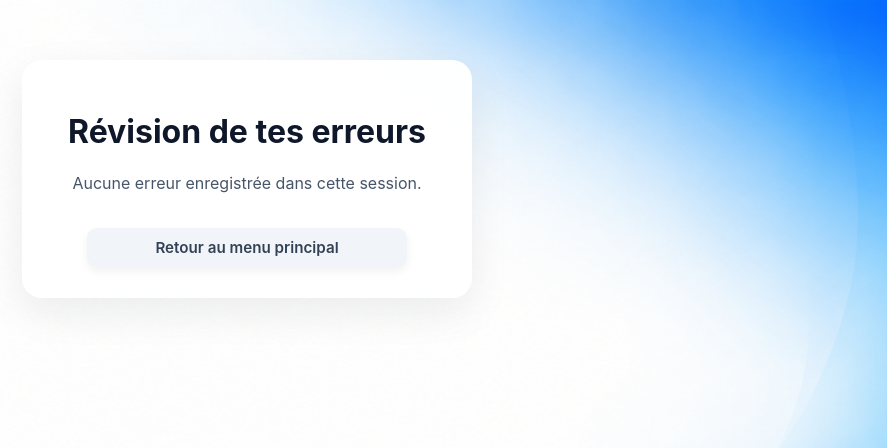
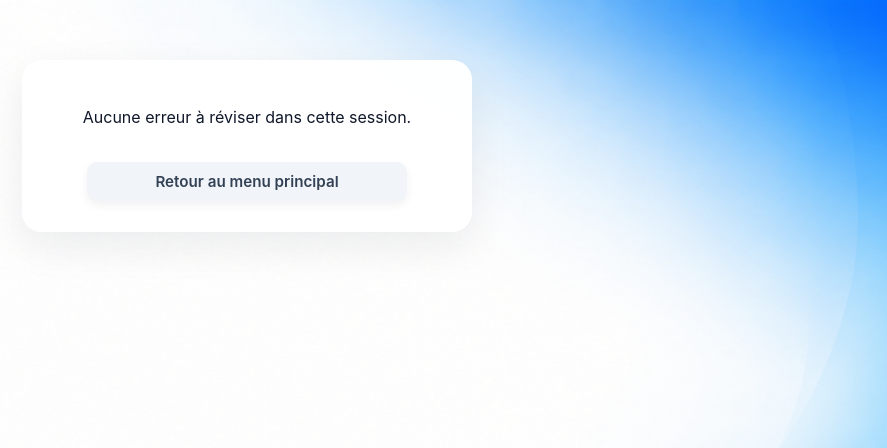
Before and after one commit to lemeilleurhackeur65645-cell/Hirondelleconjugaison, a Flask app: template templates/revision.html in a window 1280 px wide. Shown: the top 448 px of the page, without its empty margins (393-1280 px from the left). Run offline with Flask 3, Linux system fonts and the light colour scheme; the template is opened without the code that fills it, so the values that code supplies are empty.

Commit message:
Update revision.html

```diff
--- a/templates/revision.html
+++ b/templates/revision.html
@@ -2,55 +2,16 @@
 <html lang="fr">
 <head>
     <meta charset="UTF-8">
-    <title>Révision des erreurs</title>
+    <title>Révision</title>
     <link rel="stylesheet" href="/static/style.css">
 </head>
 <body>
 
 <button id="settings-gear" class="settings-gear" aria-expanded="false" aria-controls="settings-popup" aria-label="Paramètres">
   <svg viewBox="0 0 24 24" width="36" height="36" aria-hidden="true" xmlns="http://www.w3.org/2000/svg" role="img">
-    <path
-      d="M12 2.5
-         L13.2 2.5
-         L13.7 5
-         A7 7 0 0 1 16 6
-         L18 4.5
-         L19.5 6
-         L18 8
-         A7 7 0 0 1 19 10.3
-         L21.5 10.8
-         L21.5 13.2
-         L19 13.7
-         A7 7 0 0 1 18 16
-         L19.5 18
-         L18 19.5
-         L16 18
-         A7 7 0 0 1 13.7 19
-         L13.2 21.5
-         L10.8 21.5
-         L10.3 19
-         A7 7 0 0 1 8 18
-         L6 19.5
-         L4.5 18
-         L6 16
-         A7 7 0 0 1 5 13.7
-         L2.5 13.2
-         L2.5 10.8
-         L5 10.3
-         A7 7 0 0 1 6 8
-         L4.5 6
-         L6 4.5
-         L8 6
-         A7 7 0 0 1 10.3 5
-         L10.8 2.5
-         Z"
-      fill="none"
-      stroke="white"
-      stroke-width="1.5"
-      stroke-linejoin="round"
-      stroke-linecap="round"
-    />
-    <circle cx="12" cy="12" r="3" fill="none" stroke="white" stroke-width="1.5" />
+    <path d="M12 2.5 L13.2 2.5 L13.7 5 A7 7 0 0 1 16 6 L18 4.5 L19.5 6 L18 8 A7 7 0 0 1 19 10.3 L21.5 10.8 L21.5 13.2 L19 13.7 A7 7 0 0 1 18 16 L19.5 18 L18 19.5 L16 18 A7 7 0 0 1 13.7 19 L13.2 21.5 L10.8 21.5 L10.3 19 A7 7 0 0 1 8 18 L6 19.5 L4.5 18 L6 16 A7 7 0 0 1 5 13.7 L2.5 13.2 L2.5 10.8 L5 10.3 A7 7 0 0 1 6 8 L4.5 6 L6 4.5 L8 6 A7 7 0 0 1 10.3 5 L10.8 2.5 Z"
+      fill="none" stroke="white" stroke-width="1.5" stroke-linejoin="round" stroke-linecap="round"/>
+    <circle cx="12" cy="12" r="3" fill="none" stroke="white" stroke-width="1.5"/>
   </svg>
 </button>
 
@@ -75,37 +36,11 @@
   </div>
 </div>
 
-<div class="container bilan-container">
-
-    <h1>Révision de tes erreurs</h1>
-
-    {% if erreurs %}
-        <p class="intro">{{ erreurs|length }} erreur{% if erreurs|length > 1 %}s{% endif %} à retravailler.</p>
-
-        <div class="erreurs-block">
-            {% for e in erreurs %}
-                <div class="erreur-item">
-                    <span class="erreur-verbe">{{ e.verbe }}</span> —
-                    {{ e.mode }} — {{ e.temps }} — {{ e.personne }} — voix {{ e.voix }}<br>
-                    <span class="attendu">« {{ e.attendu }} »</span>
-                    <span class="fleche">→</span>
-                    <span class="donne">« {{ e.donne }} »</span>
-                </div>
-            {% endfor %}
-        </div>
-
-        <div class="bilan-actions">
-            <a href="/quiz?mode=revision" class="btn">Recommencer la révision</a>
-            <a href="/" class="back-button">Retour au menu principal</a>
-        </div>
-
-    {% else %}
-        <p class="intro">Aucune erreur enregistrée dans cette session.</p>
-        <div class="bilan-actions">
-            <a href="/" class="back-button">Retour au menu principal</a>
-        </div>
-    {% endif %}
-
+<div class="container">
+    <p>Aucune erreur à réviser dans cette session.</p>
+    <div class="bilan-actions">
+        <a href="/" class="back-button">Retour au menu principal</a>
+    </div>
 </div>
 
 <script src="/static/js/settings.js" defer></script>
```
